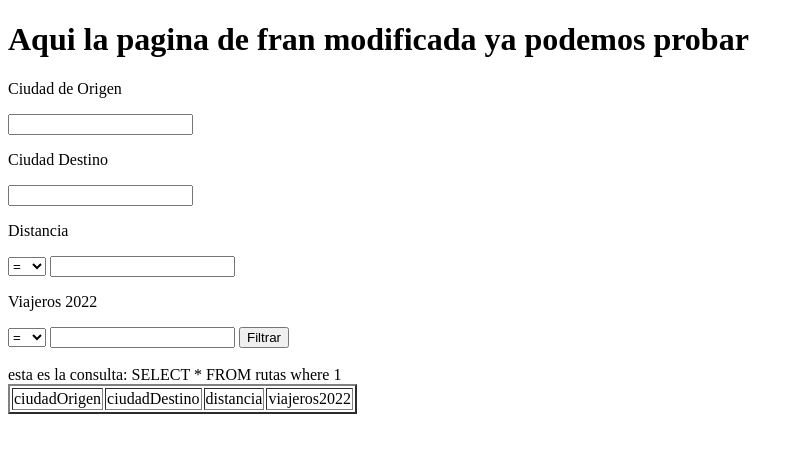
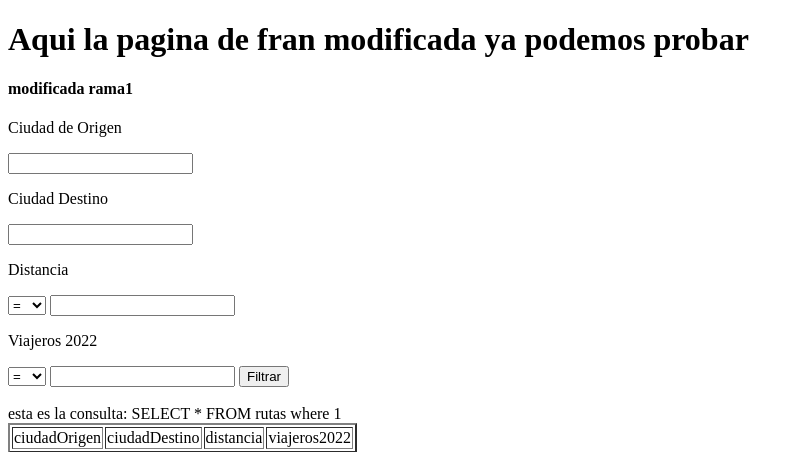
Before and after one commit to francivt/prueba, a PHP site: page / in a window 1280 px wide. Shown: the top 452 px of the page, without its empty margins (0-804 px from the left). Run offline with PHP 8.4, Linux system fonts and the light colour scheme; data that the repository does not hold is empty.

Commit message:
le agrege un div

```diff
--- a/index.php
+++ b/index.php
@@ -8,6 +8,7 @@
 <h1>Aqui la pagina de fran modificada
     ya podemos probar
 </h1>
+<div><h4>modificada rama1</h4></div>
 <body>
     <form action="index.php" method="POST">
     <p>Ciudad de Origen<p>
```
